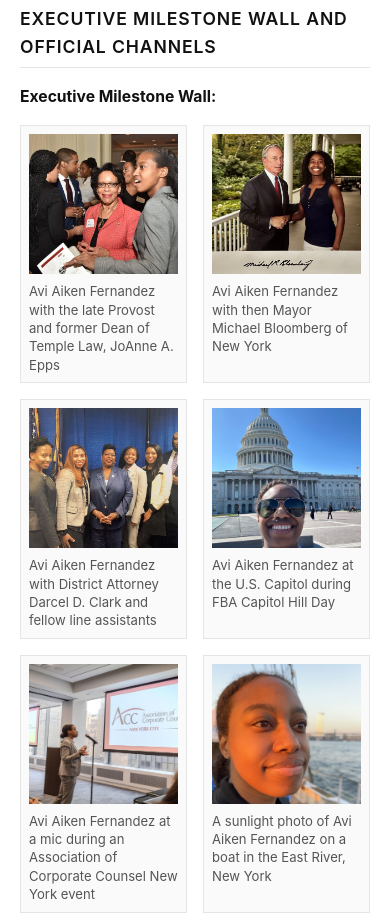
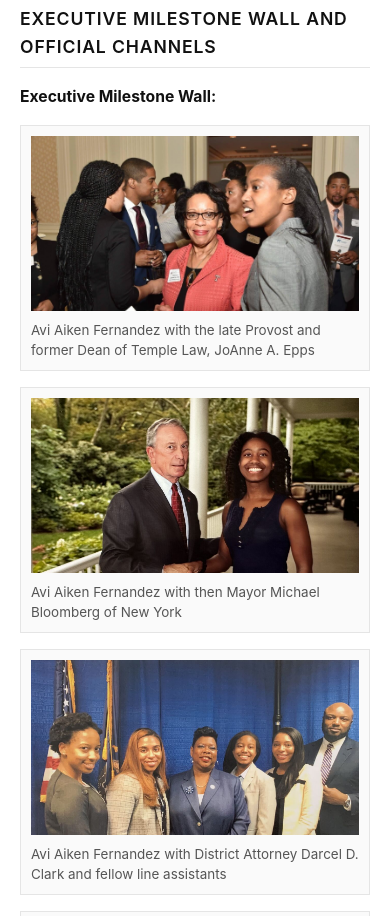
Before and after one commit to aviaikenfernandez/aviaikenfernandez.github.io, a plain HTML site: page press.html in a window 390 px wide. Shown: the part 2300-3216 px from the top of the page. Drawn offline with Linux system fonts and the light colour scheme.

```diff
--- a/press.html
+++ b/press.html
@@ -22,6 +22,7 @@
       line-height: 1.6;
       margin: 0;
       padding: 40px 20px;
+      overflow-x: hidden;
     }
     .container {
       max-width: 720px;
@@ -90,31 +91,43 @@
       display: grid;
       grid-template-columns: repeat(3, 1fr);
       gap: 16px;
+      width: min(960px, calc(100vw - 40px));
+      position: relative;
+      left: 50%;
+      transform: translateX(-50%);
       margin-top: 14px;
       margin-bottom: 24px;
     }
-    @media (max-width: 600px) {
+    @media (max-width: 720px) {
       .gallery-grid {
         grid-template-columns: repeat(2, 1fr);
       }
     }
+    @media (max-width: 500px) {
+      .gallery-grid {
+        grid-template-columns: 1fr;
+        width: 100%;
+        position: static;
+        transform: none;
+      }
+    }
     .gallery-item {
       border: 1px solid var(--border);
-      padding: 8px;
+      padding: 10px;
       background-color: var(--surface);
     }
     .gallery-item img {
       width: 100%;
-      height: 140px;
+      height: 175px;
       object-fit: cover;
       display: block;
-      margin-bottom: 8px;
+      margin-bottom: 10px;
       background-color: #eaeaea;
     }
     .gallery-caption {
-      font-size: 0.82rem;
+      font-size: 0.84rem;
       color: var(--muted);
-      line-height: 1.4;
+      line-height: 1.45;
       margin: 0;
     }
     .social-icon-link {
@@ -255,7 +268,7 @@
           <figcaption class="gallery-caption">Avi Aiken Fernandez with the late Provost and former Dean of Temple Law, JoAnne A. Epps</figcaption>
         </figure>
         <figure class="gallery-item" style="margin: 0;">
-    <img src="bloomberg.jpg" alt="Former New York City Mayor Michael Bloomberg" style="object-position: top center;">
+          <img src="Bloomberg.jpg" alt="Former New York City Mayor Michael Bloomberg" style="object-position: top center;">
           <figcaption class="gallery-caption">Avi Aiken Fernandez with then Mayor Michael Bloomberg of New York</figcaption>
         </figure>
         <figure class="gallery-item" style="margin: 0;">
@@ -306,7 +319,7 @@
 
     <!-- Footer -->
     <footer class="site-footer">
-      <div>© <span id="current-year">2026</span> Avi Aiken Fernandez. All rights reserved.  |  <a href="/">Return to Main Site</a></div>
+      <div>© <span id="current-year">2026</span> Avi Aiken Fernandez. All rights reserved.  |  <a href="/">Return to Main Site</a></div>
     </footer>
   </div>
 
```
Lines whose indentation alone changed are shown as unchanged.
